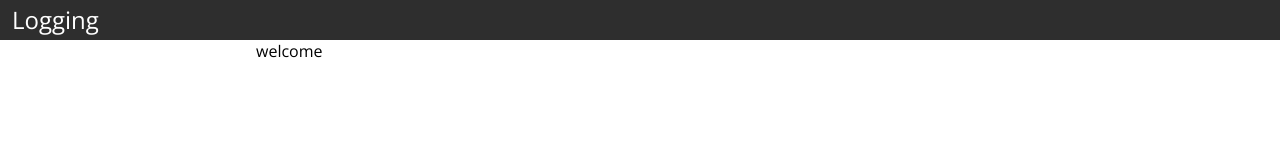
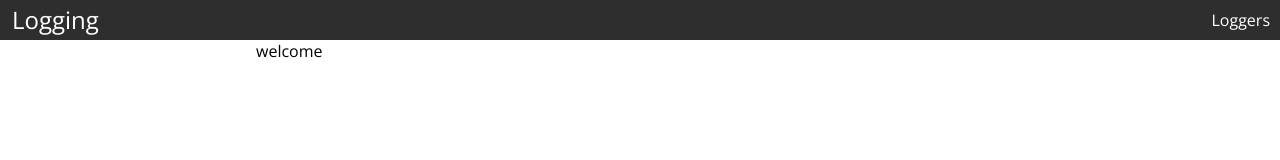
Before and after one commit to nikitavbv/logging, a React (Create React App) app in the folder frontend/: page / in a window 1280 px wide. Shown: the top 160 px of the page. Built offline with nearby package versions, Linux system fonts and the light colour scheme.

Commit message:
feat(header): add link to loggers page

```diff
--- a/frontend/src/App.css
+++ b/frontend/src/App.css
@@ -19,6 +19,41 @@ header {
     padding: 0 12px;
     font-family: 'Open Sans';
     user-select: none;
+}
+
+.header-ctl {
+    height: 40px;
+    line-height: 40px;
+    position: absolute;
+    right: 0;
+    top: 0;
+}
+
+.links {
+    display: inline-block;
+    top: 0;
+    position: absolute;
+    right: 0;
+    width: max-content;
+    vertical-align: middle;
+    color: white;
+    font-size: 0;
+}
+
+.links a {
+    display: inline-block;
+    transition: background 0.4s ease-out;
+    height: 40px;
+    line-height: 40px;
+    padding: 0 10px 0 10px;
+    vertical-align: middle;
+    color: white;
+    text-decoration: none;
+    font-size: 12pt;
+}
+
+.links a:hover {
+    background: rgba(0, 0, 0, 0.4);
 }
 
 input {
--- a/frontend/src/App.tsx
+++ b/frontend/src/App.tsx
@@ -14,6 +14,12 @@ const App: React.FC = () => {
         <div className="app">
           <header className="header">
             Logging
+
+            <div className="header-ctl">
+              <div className="links">
+                <a href="/">Loggers</a>
+              </div>
+            </div>
           </header>
           <main className="content">
             <Route path="/" exact component={Landing} />
```
